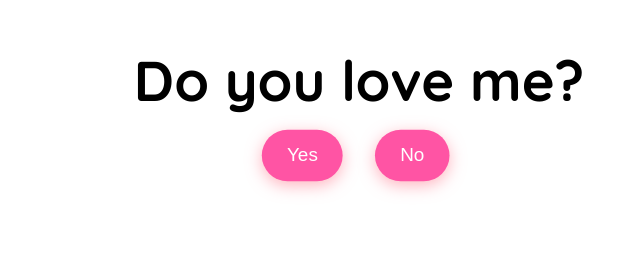
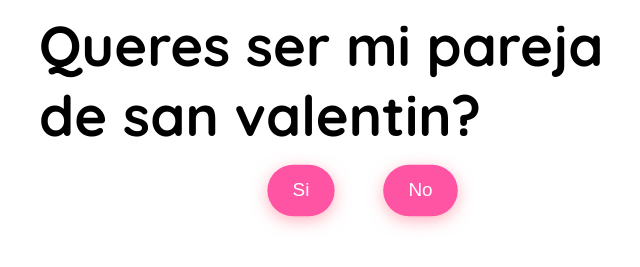
Before and after one commit to DM-droid-afk/valentines, a plain HTML site: page index.html in a window 1280 px wide. Shown: the part 331-598 px from the top of the page, without its empty margins (281-921 px from the left). Drawn offline with Linux system fonts and the light colour scheme.

Commit message:
Change question and button text to Spanish
Updated the question and button text to Spanish.

```diff
--- a/index.html
+++ b/index.html
@@ -15,15 +15,15 @@
 
 <div class="question-container container">
 <video class="local-gif" src="Reply me love.mp4" autoplay muted loop></video>
-  <h2 class="question">Do you love me?</h2>
+  <h2 class="question">Queres ser mi pareja de san valentin?</h2>
   <div class="button-container">
-    <button class="yes-btn btn js-yes-btn">Yes</button>
+    <button class="yes-btn btn js-yes-btn">Si</button>
     <button class="no-btn btn js-no-btn">No</button>
   </div>
 </div>
 <div class="result-container container">
   <video class="gif-result" src="Love me.mp4" autoplay loop></video>
-  <h2>I knew it😍!</h2>
+  <h2>Lo sabia😍!</h2>
 </div>
 
 <div class="cssload-main">
@@ -37,4 +37,5 @@
 <script src="script.js"></script>
 
 </body>
+
 </html>
```
